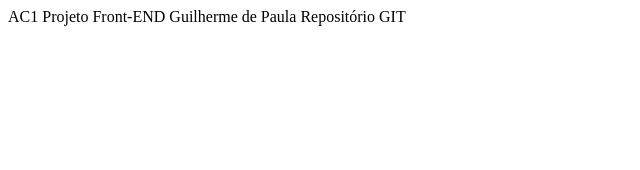
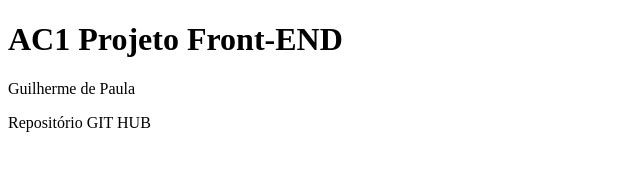
Before and after one commit to guilhermegdp1/AtividadeProjetoFront, a plain HTML site: page index.html in a window 1280 px wide. Shown: the whole page, without its empty margins (0-640 px from the left). Drawn offline with Linux system fonts and the light colour scheme.

Commit message:
Add files via upload

```diff
--- a/index.html
+++ b/index.html
@@ -6,8 +6,8 @@
     <title>Document</title>
 </head>
 <body>
-    AC1 Projeto Front-END
-    Guilherme de Paula
-    Repositório GIT
+    <h1>AC1 Projeto Front-END</h1>
+    <p>Guilherme de Paula</p>
+    <p>Repositório GIT HUB</p>
 </body>
 </html>
```
